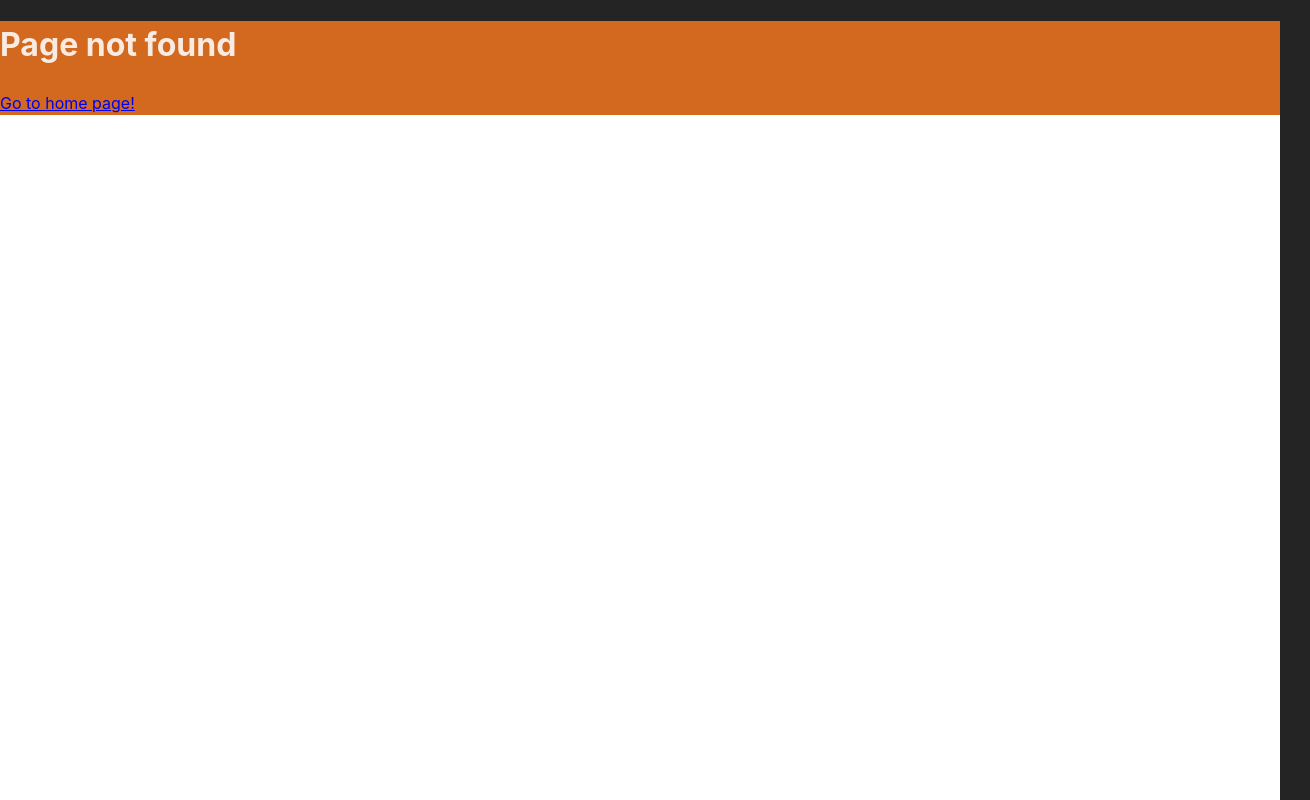
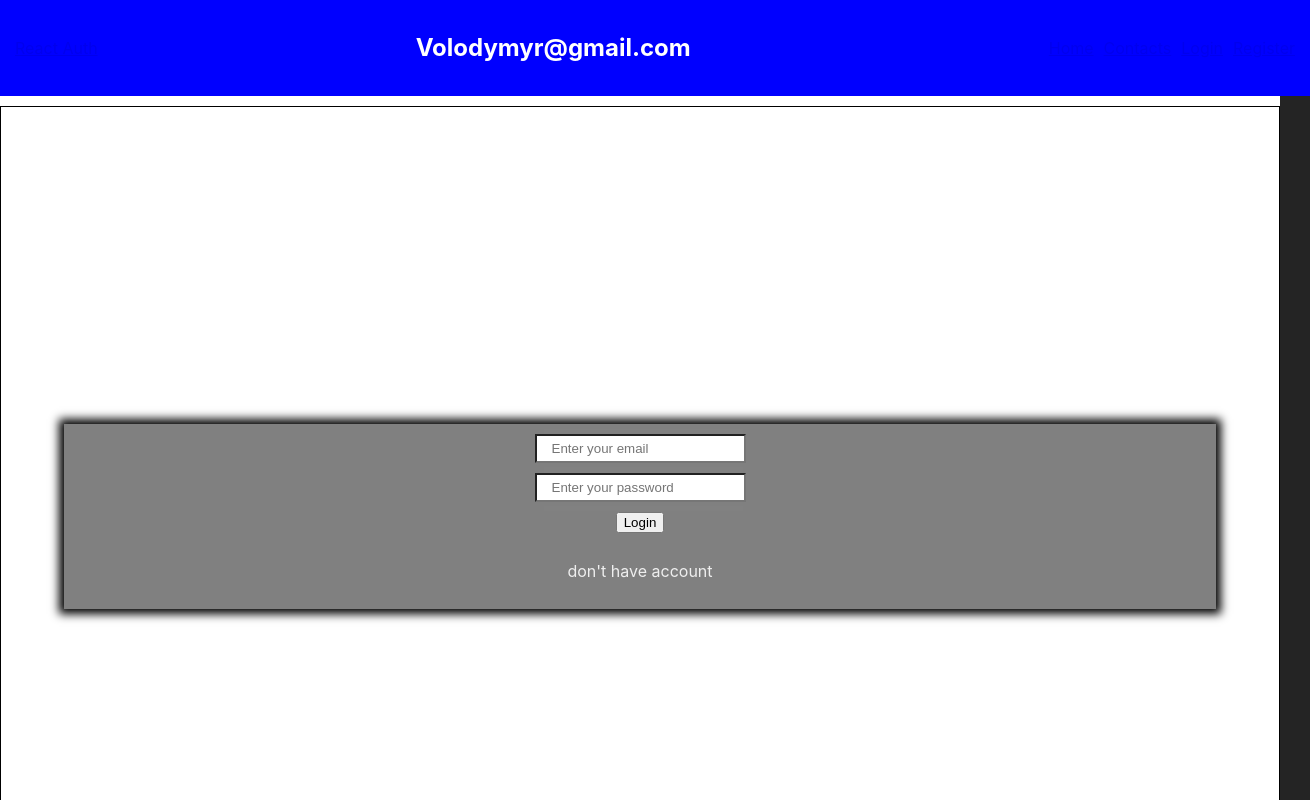
Before and after one commit to Vladymyr2016/goit-react-hw-08, a React (Vite) app: page /login in a window 1280 px wide. Before the commit this address had no page. Shown: the top 800 px of the page, 1310 px wide, since content can reach past the window. Built offline with nearby package versions, Linux system fonts and the light colour scheme.

Commit message:
login form

```diff
--- a/package.json
+++ b/package.json
@@ -13,10 +13,12 @@
     "@reduxjs/toolkit": "^2.2.3",
     "axios": "^1.6.8",
     "formic": "^0.0.10",
+    "formik": "^2.4.6",
     "react": "^18.2.0",
     "react-dom": "^18.2.0",
     "react-redux": "^9.1.1",
-    "react-router-dom": "^6.22.3"
+    "react-router-dom": "^6.22.3",
+    "react-toastify": "^10.0.5"
   },
   "devDependencies": {
     "@types/react": "^18.2.66",
--- a/src/App.jsx
+++ b/src/App.jsx
@@ -3,6 +3,8 @@ import { Route, Routes } from 'react-router-dom';
 import Layout from './components/Layout';
 import Home from './components/Home/Home';
 import Contacts from './components/Contacts/Contacts';
+import Login from './components/Login/Login';
+import Register from './components/Login/Register';
 import NotFound from './components/NotFound/NotFound';
 
 function App() {
@@ -12,6 +14,8 @@ function App() {
         <Route path="/" element={<Layout />}>
           <Route index element={<Home />} />
           <Route path="contacts" element={<Contacts />} />
+          <Route path="login" element={<Login />} />
+          <Route path="register" element={<Register />} />
         </Route>
         <Route path="*" element={<NotFound />}></Route>
       </Routes>
--- a/src/components/Contact/Contact.jsx
+++ b/src/components/Contact/Contact.jsx
@@ -4,11 +4,12 @@ import { deleteContact } from '../../redux/contacts/operations';
 
 const Contact = ({ id, name, number }) => {
   const dispatch = useDispatch();
-
+  console.log(name);
   return (
     <div className={s.container}>
       <li className={s.item} key={id}>
         <h2 className={s.title}>{name}</h2>
+
         <h2 className={s.number}>{number}</h2>
         <button
           className={s.btn}
--- a/src/components/Header/Navbar.jsx
+++ b/src/components/Header/Navbar.jsx
@@ -13,6 +13,12 @@ const Navbar = () => {
         <li className={s.item}>
           <NavLink to="/Contacts">Contacts</NavLink>
         </li>
+        <li className={s.item}>
+          <NavLink to="/Login">Login</NavLink>
+        </li>
+        <li className={s.item}>
+          <NavLink to="/Register">Register</NavLink>
+        </li>
       </ul>
     </div>
   );
--- /dev/null
+++ b/src/components/Login/AuthForm.jsx
@@ -0,0 +1,43 @@
+import { Formik, Field, Form } from 'formik';
+import s from './AuthForm.module.css';
+
+const AuthForm = ({ title, onSubmit, initialValues, type }) => {
+  return (
+    <div className={s.container}>
+      <Formik onSubmit={onSubmit} initialValues={initialValues}>
+        <Form className={s.form}>
+          {type === 'register' && (
+            <Field
+              className={s.input}
+              type="text"
+              name="name"
+              placeholder="Enter your name"
+            />
+          )}
+          <Field
+            className={s.input}
+            type="text"
+            name="email"
+            placeholder="Enter your email"
+          />
+          <Field
+            className={s.input}
+            type="password"
+            name="password"
+            placeholder="Enter your password"
+          />
+          <button className={s.btn} type="submit">
+            {title}
+          </button>
+          <p>
+            {type === 'register'
+              ? 'already have an account'
+              : "don't have account"}
+          </p>
+        </Form>
+      </Formik>
+    </div>
+  );
+};
+
+export default AuthForm;
--- /dev/null
+++ b/src/components/Login/AuthForm.module.css
@@ -0,0 +1,28 @@
+.container {
+    display: flex;
+    margin: 10px auto;
+    justify-content: center;
+    align-items: center;
+    min-height: 100vh;
+    padding: 10px;
+    border: 1px solid black;
+}
+
+.form {
+    display: flex;
+    flex-direction: column;
+    align-items: center;
+    justify-content: center;
+    gap: 10px;
+    width: 90%;
+    background-color: grey;
+    box-shadow: 0 0 9px 5px black;
+    padding: 10px;
+}
+
+.input {
+    padding: 5px 15px;
+    box-shadow: 2px 2px 4px 1px gray;
+}
+
+.btn {}
--- /dev/null
+++ b/src/components/Login/Login.jsx
@@ -0,0 +1,23 @@
+import { toast } from 'react-toastify';
+import AuthForm from './AuthForm';
+
+const Login = () => {
+  const handleSubmit = (values) => {
+    toast.success('Login success');
+    console.log(values);
+  };
+
+  const initialValues = {
+    email: '',
+    password: '',
+  };
+  return (
+    <AuthForm
+      title="Login"
+      onSubmit={handleSubmit}
+      initialValues={initialValues}
+    />
+  );
+};
+
+export default Login;
--- /dev/null
+++ b/src/components/Login/Register.jsx
@@ -0,0 +1,25 @@
+import { toast } from 'react-toastify';
+import AuthForm from './AuthForm';
+
+const Register = () => {
+  const handleSubmit = (values) => {
+    toast.info('Register success');
+    console.log(values);
+  };
+
+  const initialValues = {
+    name: '',
+    email: '',
+    password: '',
+  };
+  return (
+    <AuthForm
+      title="Register"
+      onSubmit={handleSubmit}
+      initialValues={initialValues}
+      type="register"
+    />
+  );
+};
+
+export default Register;
--- a/src/index.css
+++ b/src/index.css
@@ -7,9 +7,6 @@
   background-color: #242424;
 
   font-synthesis: none;
-  text-rendering: optimizeLegibility;
-  -webkit-font-smoothing: antialiased;
-  -moz-osx-font-smoothing: grayscale;
 }
 
 body {
```
Also changed, not shown: 1 other file (tests, documents, lock files or other folders).
